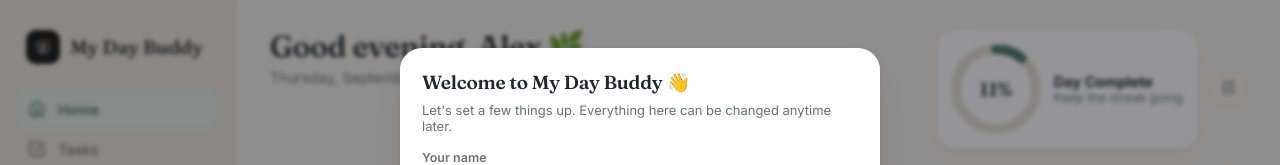
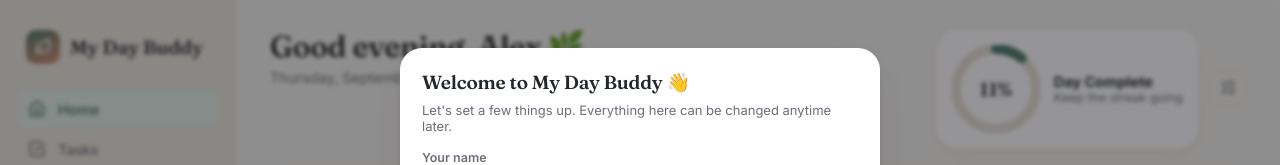
Before and after one commit to GauravvDev/Daybook-app-, a plain HTML site: page index.html in a window 1280 px wide. Shown: the top 165 px of the page. Drawn offline with nearby package versions, Linux system fonts and the light colour scheme.

Commit message:
Revert header brand mark to match the shipped icons

```diff
--- a/index.html
+++ b/index.html
@@ -68,8 +68,7 @@ a{color:inherit;}
   padding:24px 16px; display:flex; flex-direction:column; gap:3px; position:sticky; top:0; height:100vh; overflow-y:auto;
 }
 .brand{display:flex; align-items:center; gap:10px; padding:6px 10px 22px;}
-.brand-mark{width:34px;height:34px;border-radius:10px;background:#141513; display:flex;align-items:center;justify-content:center;flex-shrink:0;overflow:hidden;}
-.brand-mark svg{display:block;}
+.brand-mark{width:34px;height:34px;border-radius:10px;background:linear-gradient(155deg,var(--accent),var(--clay)); display:flex;align-items:center;justify-content:center;color:var(--accent-ink);flex-shrink:0;}
 .brand-name{font-family:'Fraunces',serif; font-weight:600; font-size:19px;}
 .nav-item{
   display:flex; align-items:center; gap:12px; padding:11px 12px; border-radius:12px; cursor:pointer;
@@ -568,8 +567,8 @@ window.__closeModal = closeModal;
    RENDER: SHELL (sidebar / bottom nav / topbar)
    ========================================================= */
 function renderShell(){
-  document.getElementById("brand-mark-icon").innerHTML = `<svg viewBox="0 0 512 512" width="26" height="26" xmlns="http://www.w3.org/2000/svg"><path d="M370.2 219.0A120 120 0 1 1 316.4 152.1" fill="none" stroke="#9A9A9A" stroke-width="30" stroke-linecap="round"/><circle cx="361.7" cy="167.3" r="30" fill="#D3541A"/><defs><clipPath id="bm1"><circle cx="256" cy="256" r="109"/></clipPath></defs><circle cx="256" cy="428" r="116" fill="#9A9A9A" clip-path="url(#bm1)"/><circle cx="256" cy="250" r="42" fill="#F2EFE7"/></svg>`;
-  document.getElementById("topbar-mark").innerHTML = `<svg viewBox="0 0 512 512" width="21" height="21" xmlns="http://www.w3.org/2000/svg"><path d="M370.2 219.0A120 120 0 1 1 316.4 152.1" fill="none" stroke="#9A9A9A" stroke-width="30" stroke-linecap="round"/><circle cx="361.7" cy="167.3" r="30" fill="#D3541A"/><defs><clipPath id="bm2"><circle cx="256" cy="256" r="109"/></clipPath></defs><circle cx="256" cy="428" r="116" fill="#9A9A9A" clip-path="url(#bm2)"/><circle cx="256" cy="250" r="42" fill="#F2EFE7"/></svg>`;
+  document.getElementById("brand-mark-icon").innerHTML = icon("leaf",18);
+  document.getElementById("topbar-mark").innerHTML = icon("leaf",15);
   document.getElementById("side-avatar").textContent = state.user.avatarEmoji || "🌿";
   document.getElementById("side-name").textContent = state.user.name || "Friend";
   document.getElementById("side-date").textContent = MONTHS[new Date().getMonth()].slice(0,3)+" "+new Date().getDate();
```
